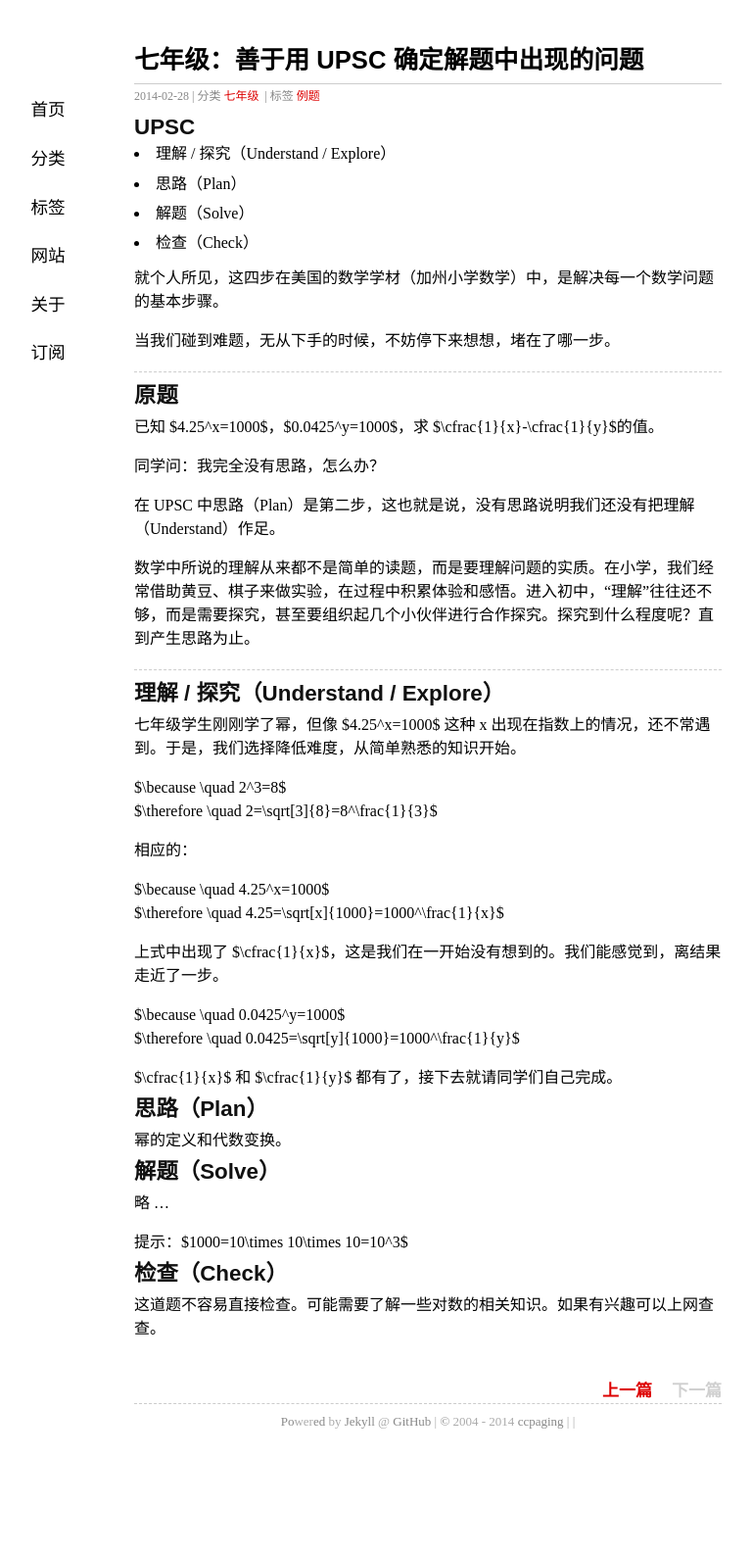
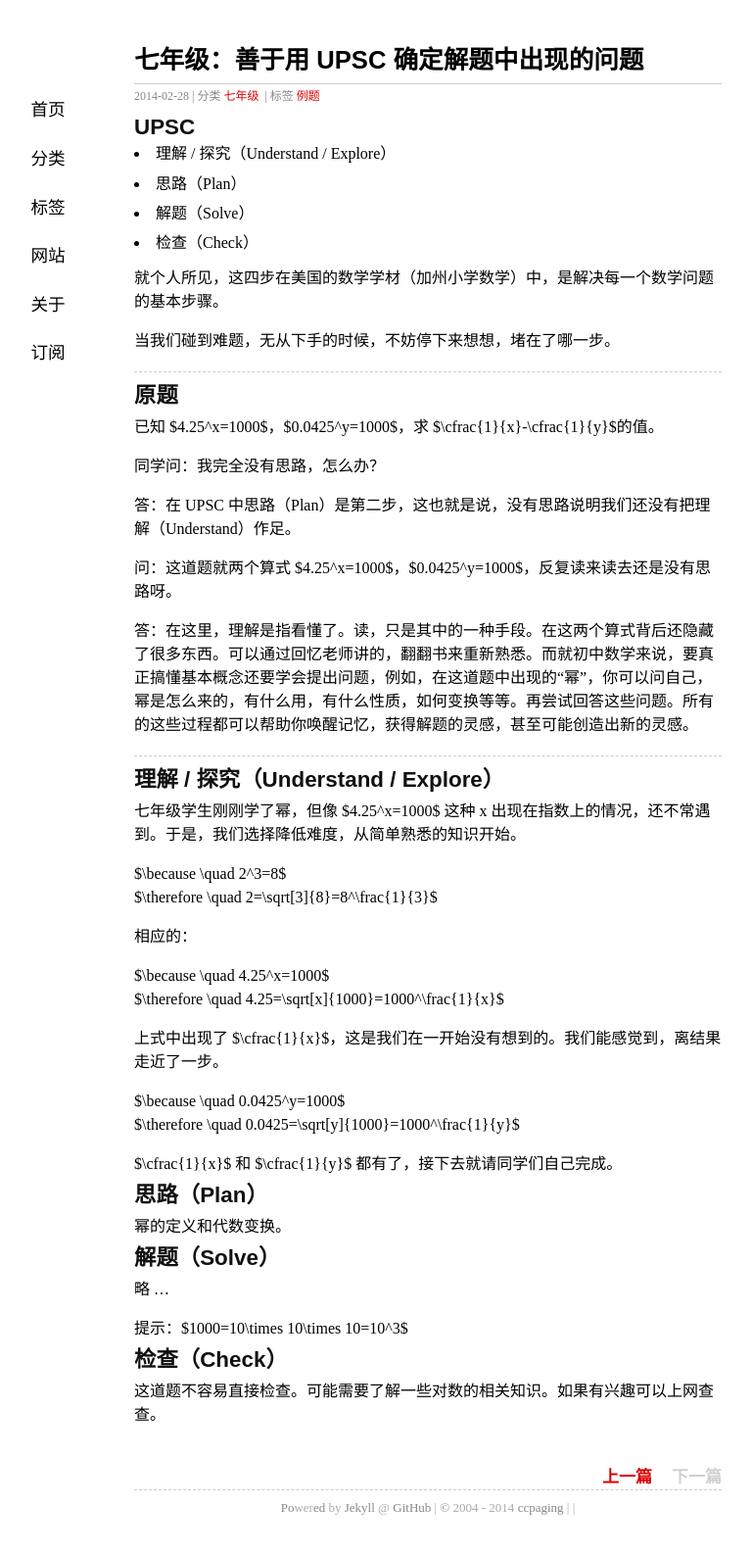
Before and after one commit to ccpaging/ccpaging.github.io, a Jekyll site: the page built from _posts/2014-02-28-L7-example.md, in a window 1280 px wide. Shown: the whole page at 98% size, without its empty margins (203-971 px from the left). Built offline with Jekyll 4.4.1, drawn with Linux system fonts in a browser that asks for light colours; comment, search, counter and statistics services are not loaded; before the commit the page ends 1499 px from its top, so only the background shows below that.

Commit message:
Update 2014-02-28-L7-example.md

```diff
--- a/_posts/2014-02-28-L7-example.md
+++ b/_posts/2014-02-28-L7-example.md
@@ -26,9 +26,11 @@ mathjax: true
 
 同学问：我完全没有思路，怎么办？
 
-在 UPSC 中思路（Plan）是第二步，这也就是说，没有思路说明我们还没有把理解（Understand）作足。
+答：在 UPSC 中思路（Plan）是第二步，这也就是说，没有思路说明我们还没有把理解（Understand）作足。
 
-数学中所说的理解从来都不是简单的读题，而是要理解问题的实质。在小学，我们经常借助黄豆、棋子来做实验，在过程中积累体验和感悟。进入初中，“理解”往往还不够，而是需要探究，甚至要组织起几个小伙伴进行合作探究。探究到什么程度呢？直到产生思路为止。
+问：这道题就两个算式 $4.25^x=1000$，$0.0425^y=1000$，反复读来读去还是没有思路呀。
+
+答：在这里，理解是指看懂了。读，只是其中的一种手段。在这两个算式背后还隐藏了很多东西。可以通过回忆老师讲的，翻翻书来重新熟悉。而就初中数学来说，要真正搞懂基本概念还要学会提出问题，例如，在这道题中出现的“幂”，你可以问自己，幂是怎么来的，有什么用，有什么性质，如何变换等等。再尝试回答这些问题。所有的这些过程都可以帮助你唤醒记忆，获得解题的灵感，甚至可能创造出新的灵感。
 
 ----
 
```
